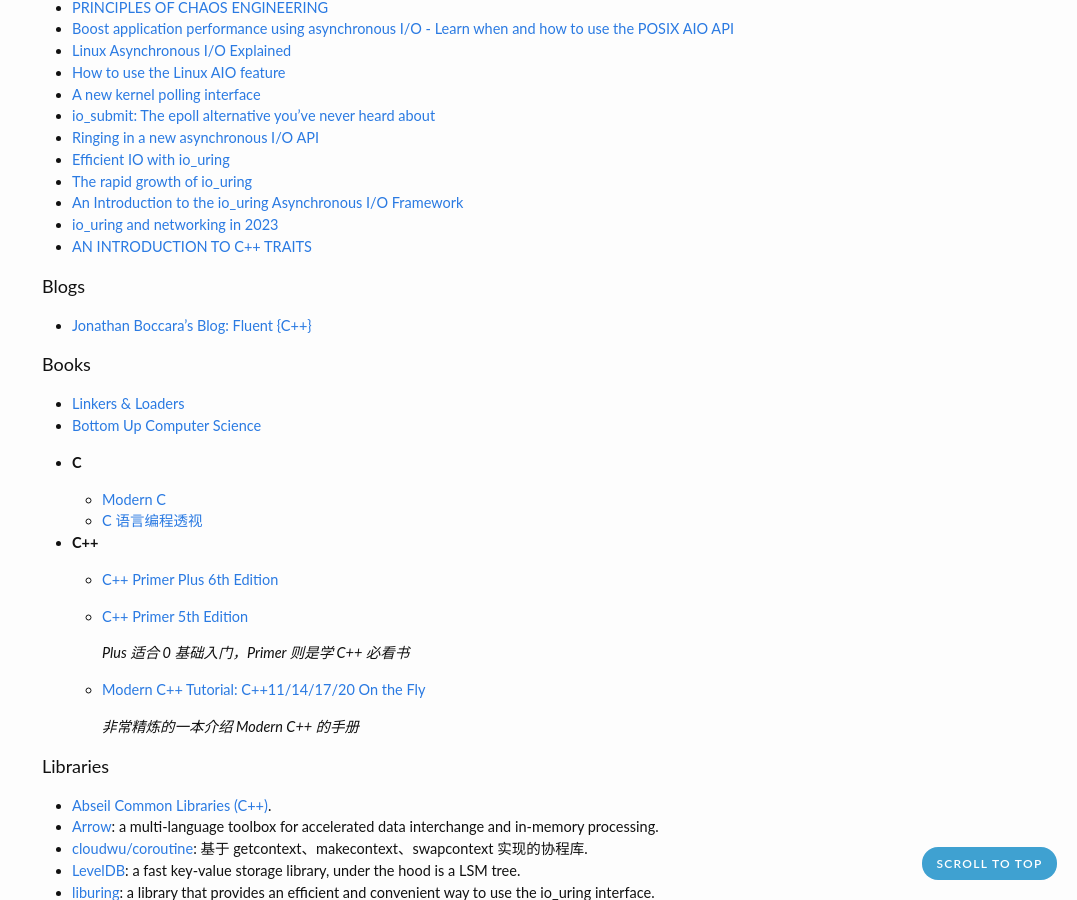
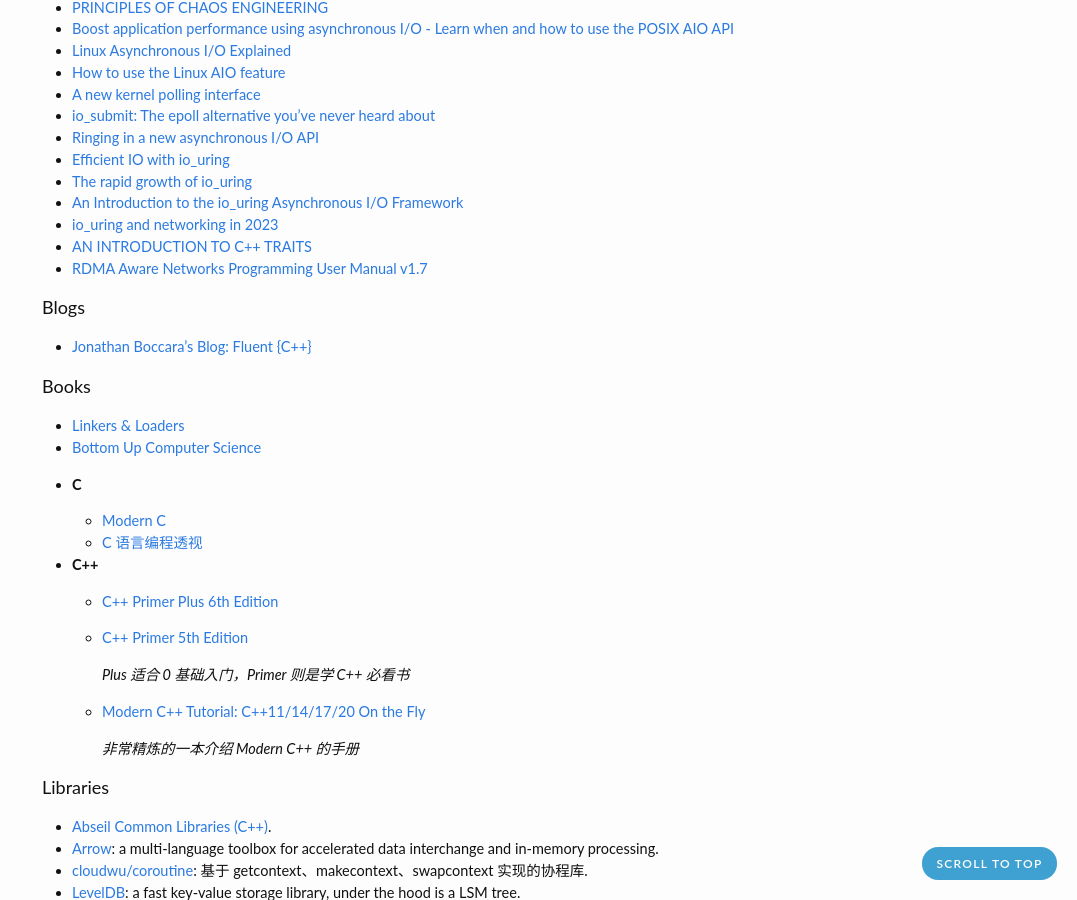
Before and after one commit to zhjwpku/zhjwpku.github.io, a Jekyll site: the page built from _posts/2019-10-07-cpp-learning-resources.md, in a window 1280 px wide and 900 px high, scrolled down 996 px. Shown: the whole window, without its empty margins (203-1280 px from the left). Built offline with Jekyll 4.4.1, drawn with Linux system fonts in a browser that asks for light colours; comment, search, counter and statistics services are not loaded.

Commit message:
RDMA Aware Networks Programming User Manual v1.7
Signed-off-by: Zhao Junwang <zhjwpku@gmail.com>

```diff
--- a/_posts/2019-10-07-cpp-learning-resources.md
+++ b/_posts/2019-10-07-cpp-learning-resources.md
@@ -58,6 +58,7 @@
 - [An Introduction to the io_uring Asynchronous I/O Framework](https://blogs.oracle.com/linux/post/an-introduction-to-the-io-uring-asynchronous-io-framework)
 - [io_uring and networking in 2023](https://github.com/axboe/liburing/wiki/io_uring-and-networking-in-2023)
 - [AN INTRODUCTION TO C++ TRAITS](https://accu.org/journals/overload/9/43/frogley_442/)
+- [RDMA Aware Networks Programming User Manual v1.7](https://docs.nvidia.com/networking/display/rdmaawareprogrammingv17)
 
 <h4>Blogs</h4>
 
```
